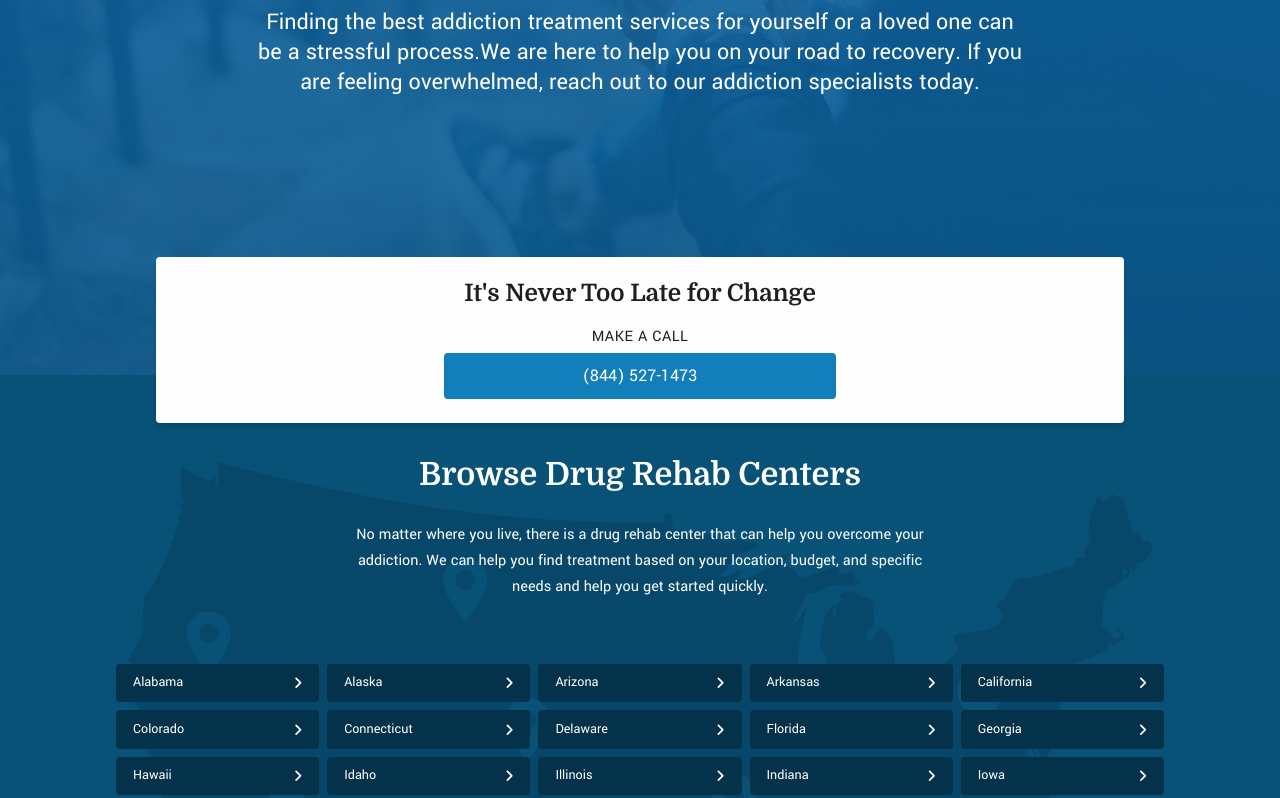
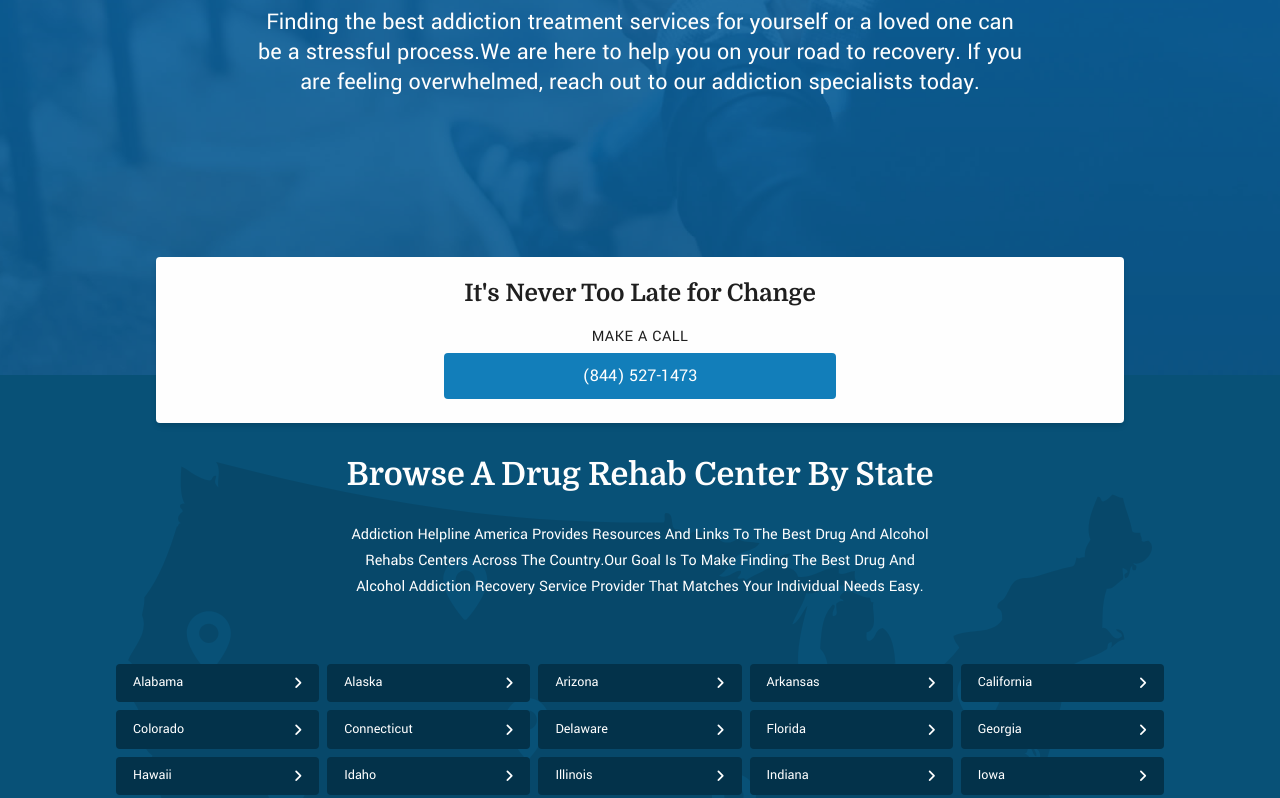
Before and after one commit to muzmil-k/Landing-page-clone, a plain HTML site: page index.html in a window 1280 px wide. Shown: the part 405-1203 px from the top of the page. Drawn offline with Linux system fonts and the light colour scheme.

Commit message:
some text chanegs

```diff
--- a/index.html
+++ b/index.html
@@ -277,10 +277,13 @@
         <div class="container">
             <div class="section-map-text">
                 <h2 class="md-hide mt1">Our Featured Facilities</h2>
-                <h2 class="xs-hide mt1">Browse Drug Rehab Centers</h2>
-                <p>No matter where you live, there is a drug rehab center that can help you overcome your addiction. We
-                    can help you
-                    find treatment based on your location, budget, and specific needs and help you get started quickly.
+                <h2 class="xs-hide mt1">Browse A Drug Rehab Center By State
+                </h2>
+                <p>Addiction Helpline America Provides Resources And Links To The Best Drug And Alcohol Rehabs Centers
+                    Across The
+                    Country.Our Goal Is To Make Finding The Best Drug And Alcohol Addiction Recovery Service Provider
+                    That Matches Your
+                    Individual Needs Easy.
                 </p>
             </div>
             <div class="states">
```
